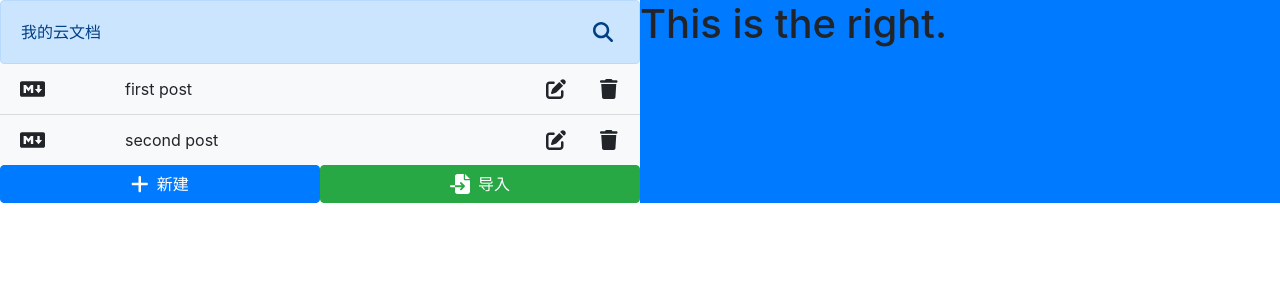
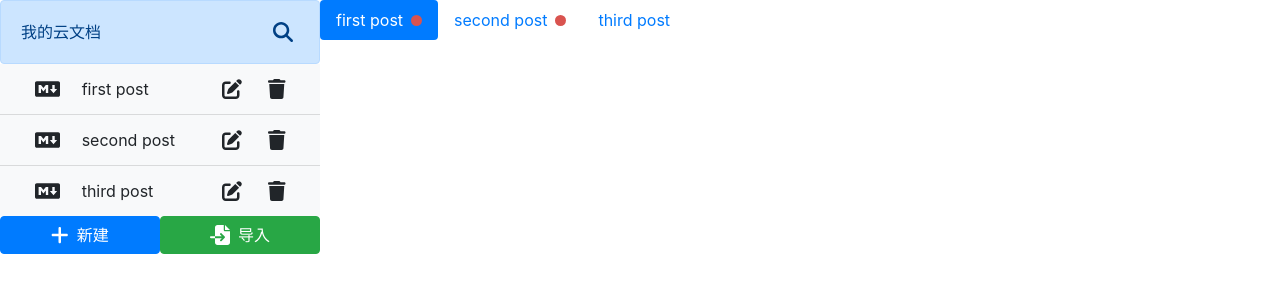
Before and after one commit to komorebi920/2023_electron-react-qiniu, a React (Create React App) app in the folder cloud-doc/: page / in a window 1280 px wide. Shown: the top 300 px of the page. Built offline with nearby package versions, Linux system fonts and the light colour scheme.

Commit message:
实现 TabList 组件

```diff
--- a/cloud-doc/main.js
+++ b/cloud-doc/main.js
@@ -4,6 +4,9 @@ const isDev = require("electron-is-dev");
 let mainWindow;
 
 app.on("ready", () => {
+  // 加载 devtron
+  require("devtron").install();
+
   mainWindow = new BrowserWindow({
     width: 1024,
     height: 680,
--- a/cloud-doc/package.json
+++ b/cloud-doc/package.json
@@ -12,9 +12,11 @@
     "@testing-library/react": "^13.4.0",
     "@testing-library/user-event": "^13.5.0",
     "bootstrap": "^4.6.2",
+    "classnames": "^2.3.2",
     "react": "^18.2.0",
     "react-dom": "^18.2.0",
     "react-scripts": "5.0.1",
+    "sass": "^1.58.3",
     "web-vitals": "^2.1.4"
   },
   "scripts": {
--- a/cloud-doc/src/App.js
+++ b/cloud-doc/src/App.js
@@ -4,25 +4,41 @@ import { faPlus, faFileImport } from "@fortawesome/free-solid-svg-icons";
 import FileSearch from "./components/FileSearch";
 import FileList from "./components/FileList";
 import BottomBtn from "./components/BottomBtn";
+import TabList from "./components/TabList";
 import defaultFiles from "./utils/defaultFiles";
 
 function App() {
   return (
     <div className="App container-fluid px-0">
       <div className="row no-gutters">
-        <div className="col-6 left-panel">
-          <FileSearch title="我的云文档" onFileSearch={console.log} />
+        <div className="col-3 left-panel">
+          <FileSearch
+            title="我的云文档"
+            onFileSearch={(value) => {
+              console.log("🚀 ~ file: App.js ~ onFileSearch ~ value:", value);
+            }}
+          />
           <FileList
             files={defaultFiles}
-            onFileClick={(id) => console.log(id)}
-            onSaveEdit={(id, value) => console.log(id, value)}
-            onFileDelete={(id) => console.log(id)}
+            onFileClick={(id) => {
+              console.log("🚀 ~ file: App.js ~ onFileClick ~ id:", id);
+            }}
+            onSaveEdit={(id, value) => {
+              console.log(
+                "🚀 ~ file: App.js ~ onSaveEdit ~ id, value:",
+                id,
+                value
+              );
+            }}
+            onFileDelete={(id) => {
+              console.log("🚀 ~ file: App.js ~ onFileDelete ~ id:", id);
+            }}
           />
           <div className="row no-gutters">
-            <div className="col-6">
+            <div className="col">
               <BottomBtn text="新建" colorClass="btn-primary" icon={faPlus} />
             </div>
-            <div className="col-6">
+            <div className="col">
               <BottomBtn
                 text="导入"
                 colorClass="btn-success"
@@ -31,8 +47,18 @@ function App() {
             </div>
           </div>
         </div>
-        <div className="col-6 bg-primary right-panel">
-          <h1>This is the right.</h1>
+        <div className="col-9 right-panel">
+          <TabList
+            files={defaultFiles}
+            activeId="1"
+            unsaveIds={["1", "2"]}
+            onTabClick={(id) => {
+              console.log("🚀 ~ file: App.js ~ onTabClick ~ id:", id);
+            }}
+            onCloseTab={(id) => {
+              console.log("🚀 ~ file: App.js ~ onCloseTab ~ id:", id);
+            }}
+          />
         </div>
       </div>
     </div>
--- a/cloud-doc/src/components/BottomBtn.js
+++ b/cloud-doc/src/components/BottomBtn.js
@@ -18,7 +18,7 @@ const BottomBtn = ({ text, colorClass, icon, onClick }) => {
 BottomBtn.propTypes = {
   text: PropTypes.string,
   colorClass: PropTypes.string,
-  icon: PropTypes.element.isRequired,
+  icon: PropTypes.object.isRequired,
   onClick: PropTypes.func,
 };
 
--- a/cloud-doc/src/components/FileList.js
+++ b/cloud-doc/src/components/FileList.js
@@ -31,7 +31,7 @@ const FileList = ({ files, onFileClick, onSaveEdit, onFileDelete }) => {
     <ul className="list-group list-group-flush fileList">
       {files.map((file) => (
         <li
-          className="list-group-item bg-light row d-flex align-items-center file-item"
+          className="list-group-item bg-light row d-flex align-items-center file-item mx-0"
           key={file.id}
         >
           {file.id !== editStatus && (
@@ -40,14 +40,14 @@ const FileList = ({ files, onFileClick, onSaveEdit, onFileDelete }) => {
                 <FontAwesomeIcon size="lg" icon={faMarkdown} />
               </span>
               <span
-                className="col-8 c-link"
+                className="col-6 c-link"
                 onClick={() => onFileClick(file.id)}
               >
                 {file.title}
               </span>
               <button
                 type="button"
-                className="icon-button col-1"
+                className="icon-button col-2"
                 onClick={() => {
                   setEditStatus(file.id);
                   setValue(file.title);
@@ -57,7 +57,7 @@ const FileList = ({ files, onFileClick, onSaveEdit, onFileDelete }) => {
               </button>
               <button
                 type="button"
-                className="icon-button col-1"
+                className="icon-button col-2"
                 onClick={() => onFileDelete(file.id)}
               >
                 <FontAwesomeIcon title="删除" size="lg" icon={faTrash} />
--- /dev/null
+++ b/cloud-doc/src/components/TabList.js
@@ -0,0 +1,64 @@
+import React from "react";
+import PropTypes from "prop-types";
+import classNames from "classnames";
+import { FontAwesomeIcon } from "@fortawesome/react-fontawesome";
+import { faTimes } from "@fortawesome/free-solid-svg-icons";
+import "./TabList.scss";
+
+const TabList = ({ files, activeId, unsaveIds, onTabClick, onCloseTab }) => {
+  return (
+    <ul className="nav nav-pills tablist-component">
+      {files.map((file) => {
+        const withUnsavedMark = unsaveIds.includes(file.id);
+
+        return (
+          <li className="nav-item" key={file.id}>
+            <a
+              href="#"
+              className={classNames({
+                "nav-link": true,
+                active: file.id === activeId,
+                withUnsaved: withUnsavedMark,
+              })}
+              onClick={(e) => {
+                e.preventDefault();
+
+                onTabClick(file.id);
+              }}
+            >
+              {file.title}
+              <span
+                className="ml-2 close-icon"
+                onClick={(e) => {
+                  e.preventDefault();
+                  e.stopPropagation();
+
+                  onCloseTab(file.id);
+                }}
+              >
+                <FontAwesomeIcon icon={faTimes} />
+              </span>
+              {withUnsavedMark && (
+                <span className="rounded-circle ml-2 unsaved-icon"></span>
+              )}
+            </a>
+          </li>
+        );
+      })}
+    </ul>
+  );
+};
+
+TabList.propTypes = {
+  files: PropTypes.array,
+  activeId: PropTypes.string,
+  unsaveIds: PropTypes.array,
+  onTabClick: PropTypes.func,
+  onCloseTab: PropTypes.func,
+};
+
+TabList.defaultProps = {
+  unsaveIds: [],
+};
+
+export default TabList;
--- /dev/null
+++ b/cloud-doc/src/components/TabList.scss
@@ -0,0 +1,32 @@
+.tablist-component {
+  .close-icon {
+    visibility: hidden;
+  }
+
+  .nav-link:hover .close-icon {
+    visibility: visible;
+  }
+
+  .nav-link.active .close-icon {
+    visibility: visible;
+  }
+
+  .unsaved-icon {
+    display: inline-block;
+    background: #d9534f;
+    width: 11px;
+    height: 11px;
+  }
+
+  .withUnsaved.nav-link .close-icon {
+    display: none;
+  }
+
+  .withUnsaved.nav-link:hover .close-icon {
+    display: inline-block;
+  }
+
+  .withUnsaved.nav-link:hover .unsaved-icon {
+    display: none;
+  }
+}
--- a/cloud-doc/src/hooks/useKeyPress.js
+++ b/cloud-doc/src/hooks/useKeyPress.js
@@ -5,7 +5,7 @@ const useKeyPress = (targetKeyCode) => {
 
   const keyDownHandler = (evt) => {
     const { keyCode } = evt;
-console.log('down')
+
     if (keyCode === targetKeyCode) {
       setKeyPressed(true);
     }
@@ -13,7 +13,7 @@ console.log('down')
 
   const keyUpHandler = (evt) => {
     const { keyCode } = evt;
-    console.log('down')
+
     if (keyCode === targetKeyCode) {
       setKeyPressed(false);
     }
--- a/cloud-doc/src/utils/defaultFiles.js
+++ b/cloud-doc/src/utils/defaultFiles.js
@@ -11,6 +11,12 @@ const defaultFiles = [
     body: "## this is title",
     createdAt: 1677767009333,
   },
+  {
+    id: "3",
+    title: "third post",
+    body: "## this is title",
+    createdAt: 1677767009333,
+  },
 ];
 
 export default defaultFiles;
```
Also changed, not shown: 2 other files (tests, documents, lock files or other folders).
